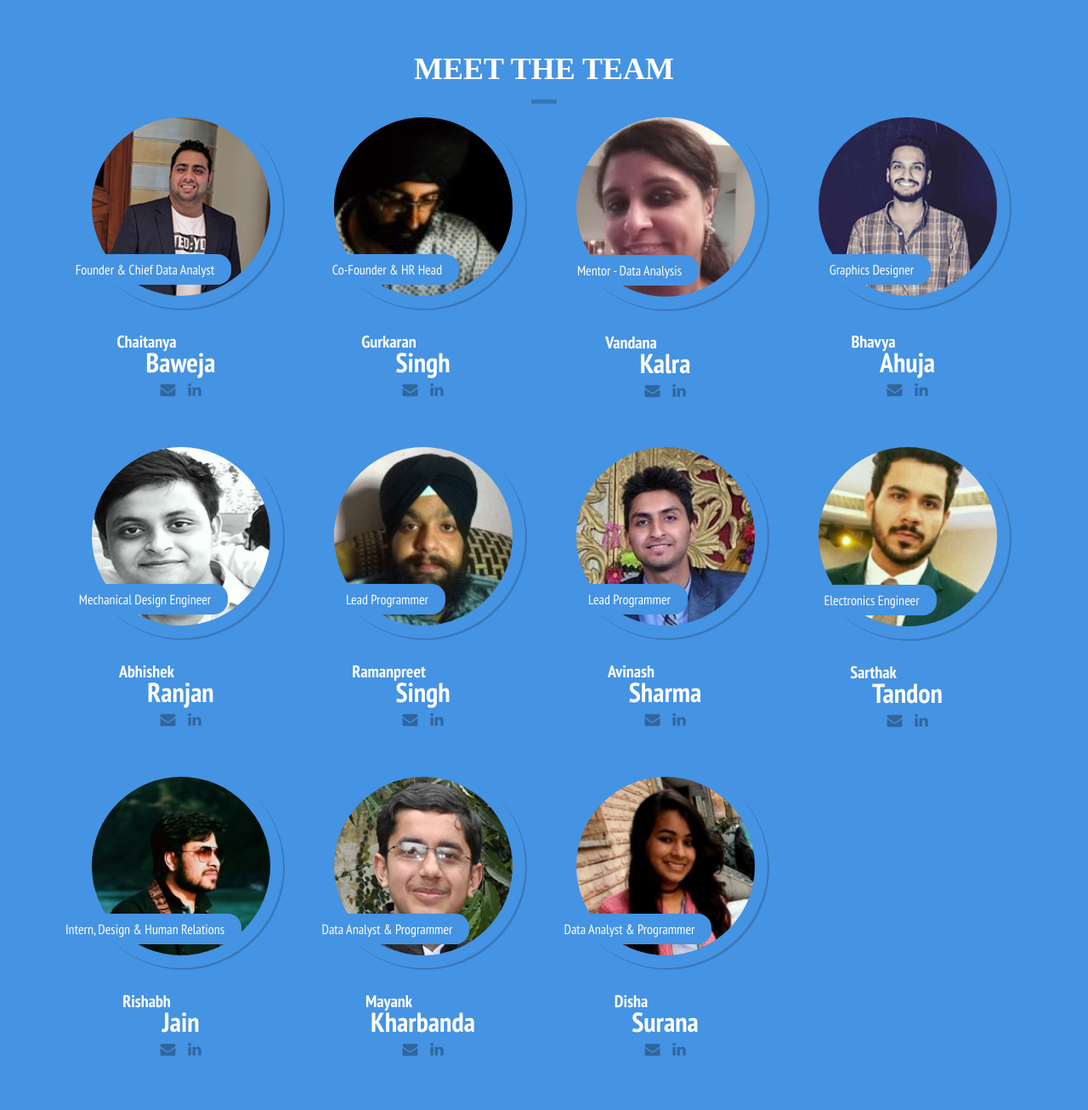
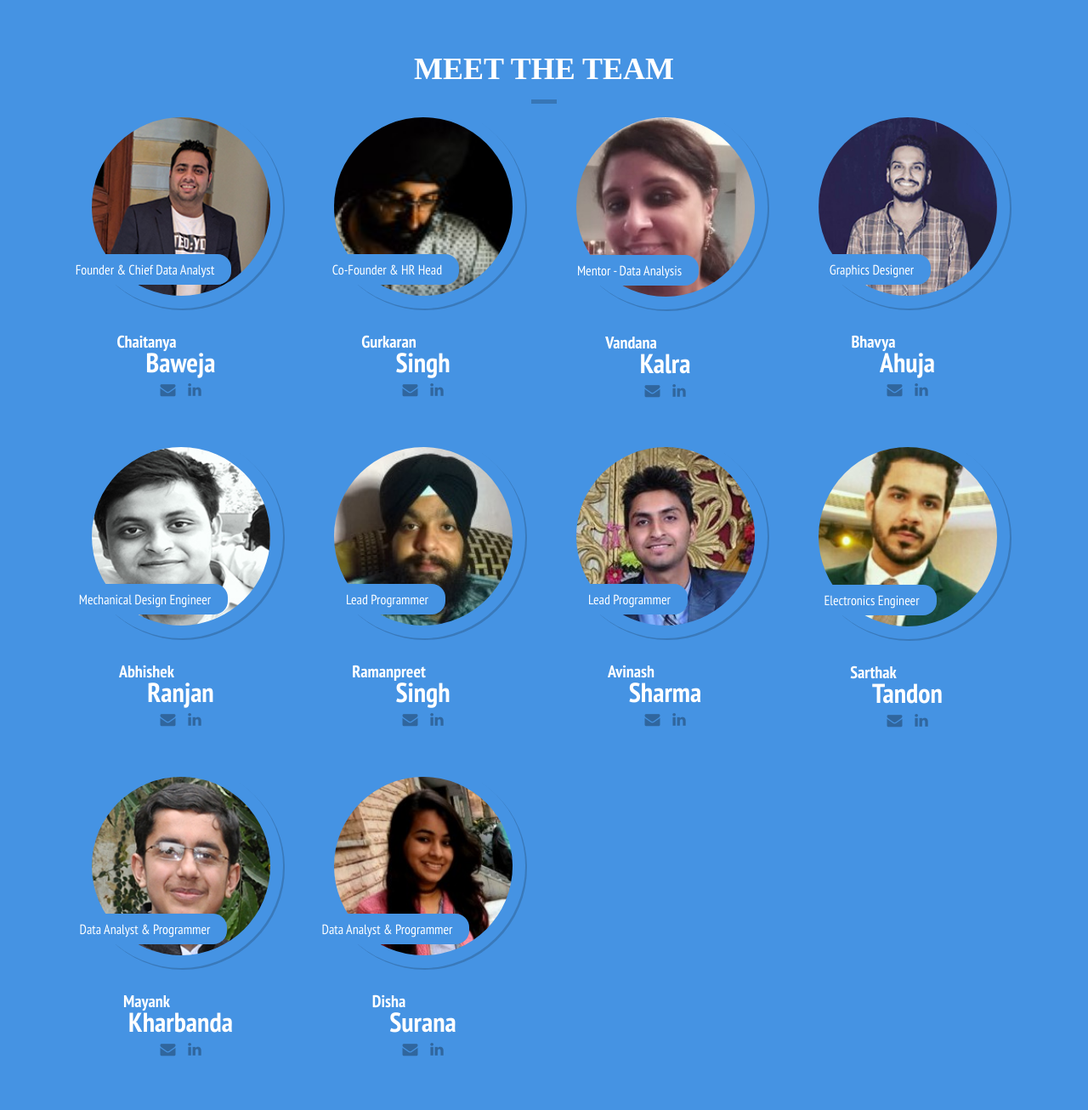
Before and after one commit to disha-surana/ChaitanyaBaweja.github.io, a Jekyll site: the page team.html, which Jekyll copies as it is, in a window 1280 px wide. Shown: the whole page at 85% size. Built offline with Jekyll 4.4.1, drawn with Linux system fonts in a browser that asks for light colours; nearby versions of some CDN libraries; some web fonts are replaced.

Commit message:
Updating team
Removing rishabh jain

```diff
--- a/team.html
+++ b/team.html
@@ -206,25 +206,6 @@
 				<div class="col-md-3">
 					<a href="" class="member-profile">
 						<div class="unhover_img">
-							<img src="assets/img/team/member-9.jpg" alt="" />
-						</div>
-						<!-- <div class="hover_img">
-							<img src="assets/img/team/member-3-hover.jpg" alt="" />
-						</div> -->
-						<span>Intern, Design &amp; Human Relations</span>
-						<h4><span>Rishabh</span> Jain</h4>
-					</a>
-					<ul>
-						<li><a href="mailto:jrishabh555@gmail.com" target="_blank"><i class="fa fa-envelope"></i></a></li>
-						<li><a href="#" target="_blank"><i class="fa fa-linkedin"></i></a></li>
-						<!-- <li><a href="#" target="_blank"><i class="fa fa-foursquare"></i></a></li> -->
-					</ul>
-				</div>
-
-				<!-- member 10 -->
-				<div class="col-md-3">
-					<a href="" class="member-profile">
-						<div class="unhover_img">
 							<img src="assets/img/team/member-10.jpg" alt="" />
 						</div>
 						<!-- <div class="hover_img">
@@ -241,7 +222,7 @@
 					</ul>
 				</div>
 
-				<!-- member 11 -->
+				<!-- member 10 -->
 				<div class="col-md-3">
 					<a href="" class="member-profile">
 						<div class="unhover_img">
@@ -259,6 +240,8 @@
 						<!-- <li><a href="#" target="_blank"><i class="fa fa-pinterest"></i></a></li> -->
 					</ul>
 				</div>
+
+
 
 			</div> <!-- End Third Row -->
 			<div class="clear"></div>
```
